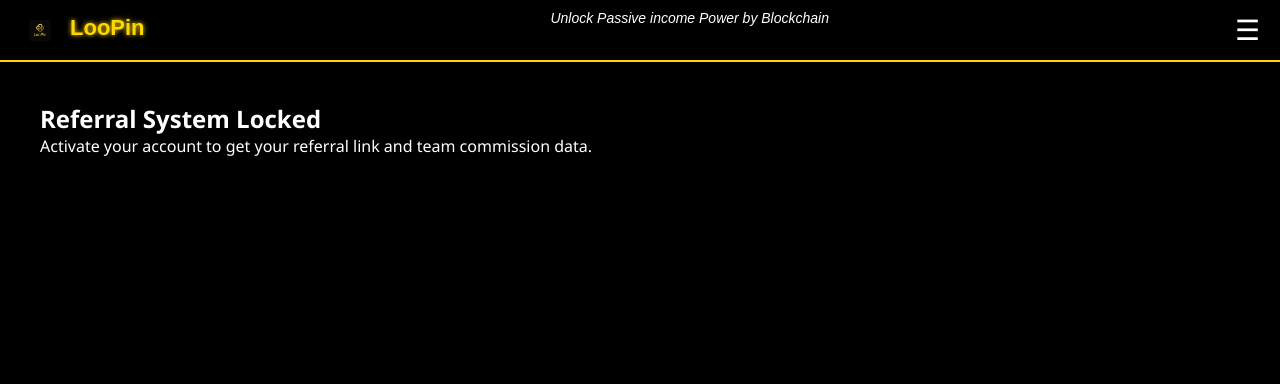
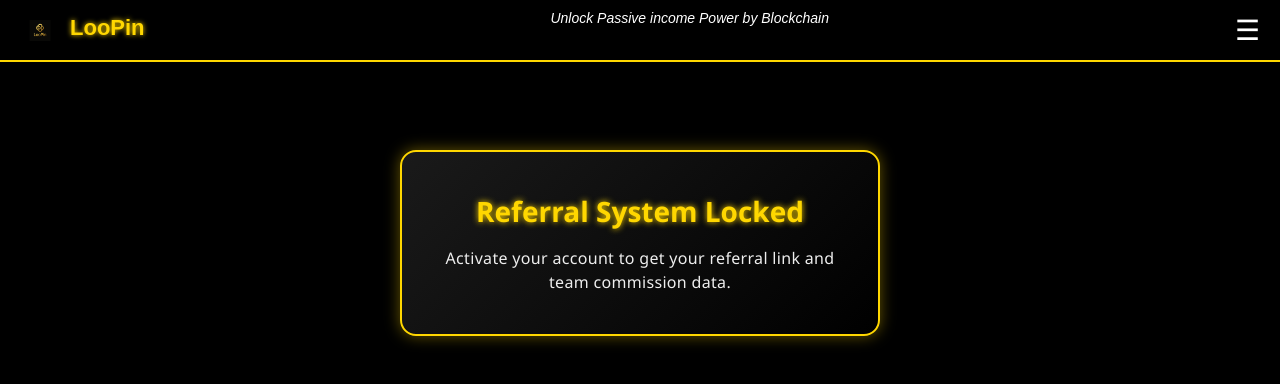
Before and after one commit to loopinbd/LooPin, a React (Vite) app: page /referral in a window 1280 px wide. Shown: the top 384 px of the page. Built offline with nearby package versions, Linux system fonts and the light colour scheme; no server answers; the database is empty; sample sign-in values are in the browser's storage.

Commit message:
Update Referral.jsx

```diff
--- a/src/pages/Referral.jsx
+++ b/src/pages/Referral.jsx
@@ -93,7 +93,7 @@ const Referral = () => {
             <TeamCommission levels={commissionData} />
           </>
         ) : (
-          <div>
+          <div className="referral-locked-message">
             <h2>Referral System Locked</h2>
             <p>Activate your account to get your referral link and team commission data.</p>
           </div>
```
